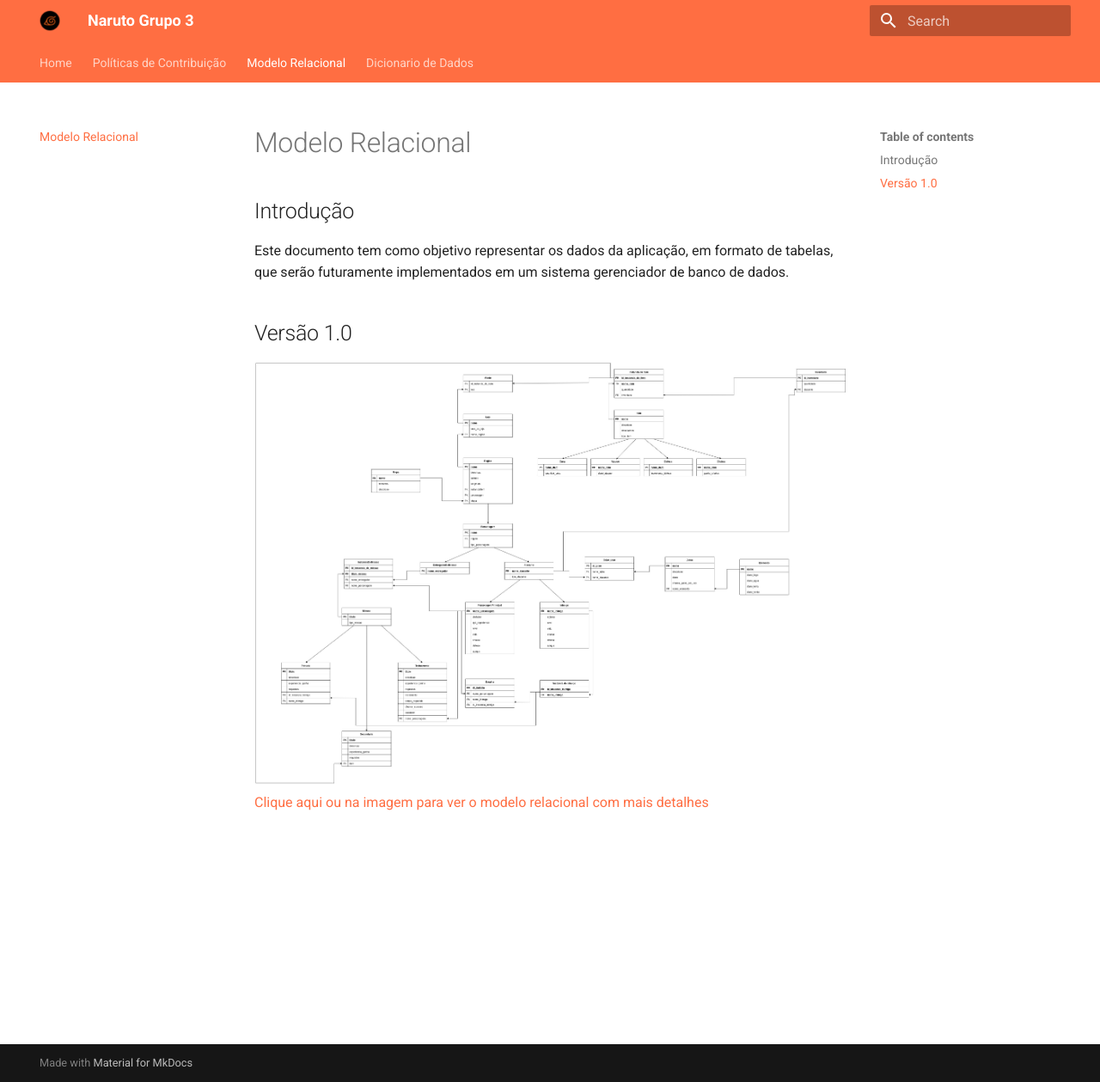
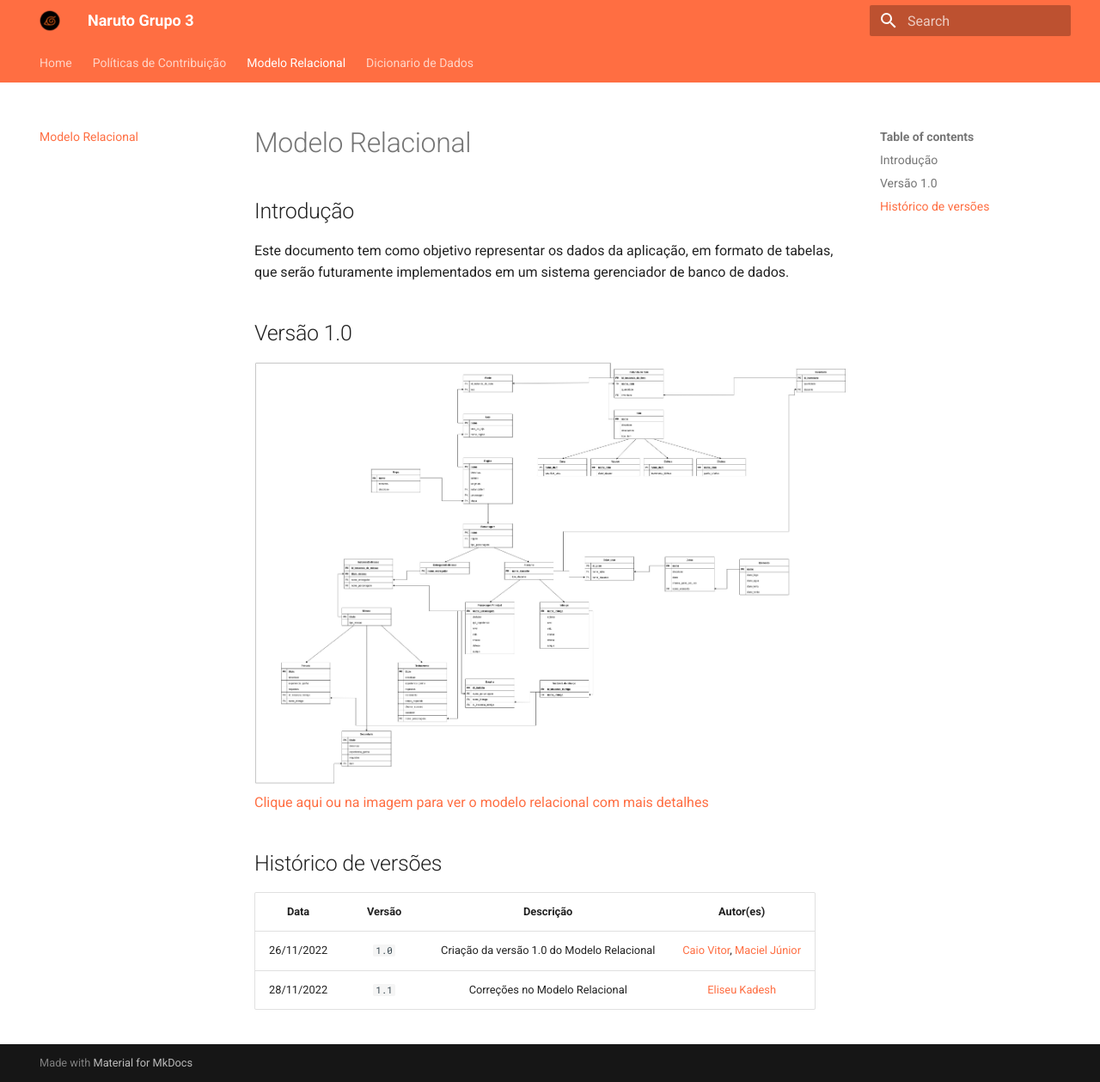
Before and after one commit to SBD1/grupo3_Naruto, an MkDocs documentation site: the page built from documentation/docs/modelo_relacional.md, in a window 1280 px wide and 1259 px high. Shown: the whole window at 86% size. Built offline with MkDocs 1.6.1 and Material for MkDocs 9.7.7, drawn with Linux system fonts in a browser that asks for light colours.

Commit message:
add: historico de versões.

```diff
--- a/documentation/docs/modelo_relacional.md
+++ b/documentation/docs/modelo_relacional.md
@@ -5,5 +5,13 @@
 Este documento tem como objetivo representar os dados da aplicação, em formato de tabelas, que serão futuramente implementados em um sistema gerenciador de banco de dados.
 
 ## Versão 1.0
+
 [![Imagem de capa](./images/modelo-relacional-1.0.jpg)](./images/modelo-relacional-1.0.jpg)
 [Clique aqui ou na imagem para ver o modelo relacional com mais detalhes](./images/modelo-relacional-1.0.jpg)
+
+## Histórico de versões
+
+|    Data    | Versão |          Descrição                         | Autor(es) |
+| :--------: | :----: | :----------------------------------------: | :----:
+| 26/11/2022 | `1.0`  | Criação da versão 1.0 do Modelo Relacional | [Caio Vitor](https://github.com/caiozim112), [Maciel Júnior](https://github.com/macieljuniormax)
+| 28/11/2022 | `1.1`  | Correções no Modelo Relacional | [Eliseu Kadesh](https://github.com/eliseukadesh67)
```
